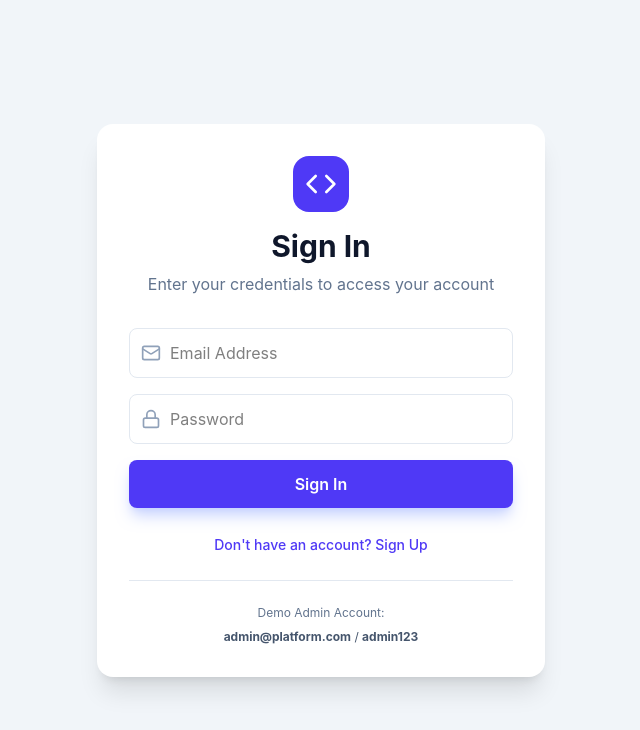
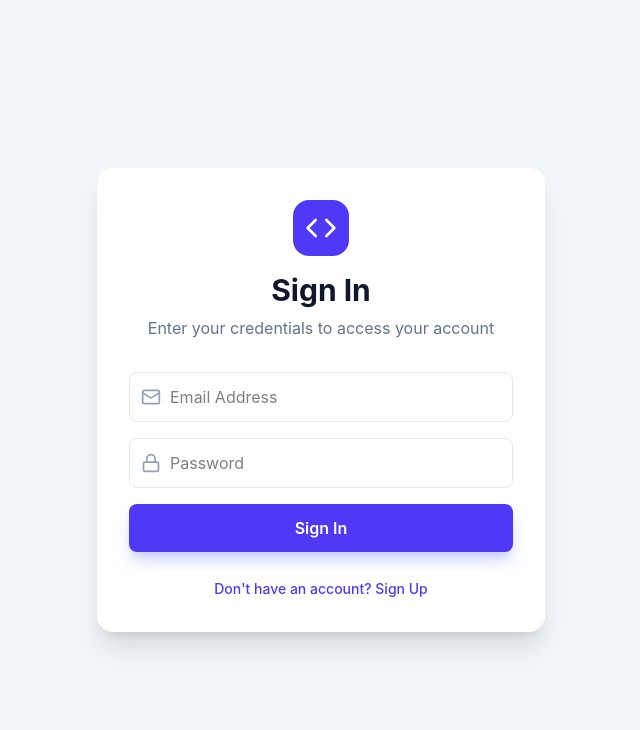
Before and after one commit to aimlclubbytexl-cmd/weeklycode, a React (Vite) app: page /login in a window 1280 px wide. Shown: the top 730 px of the page, without its empty margins (319-959 px from the left). Built offline with nearby package versions, Linux system fonts and the light colour scheme; no server answers.

Commit message:
feat: remove demo admin login info from Auth component
Co-authored-by: aimlclubbytexl-cmd <294773284+aimlclubbytexl-cmd@users.noreply.github.com>

```diff
--- a/src/components/Auth.tsx
+++ b/src/components/Auth.tsx
@@ -222,15 +222,6 @@ export const Auth: React.FC<AuthProps> = ({ onLogin }) => {
             {isSignup ? 'Already have an account? Sign In' : "Don't have an account? Sign Up"}
           </button>
         </div>
-
-        {!isSignup && (
-          <div className="mt-6 pt-6 border-t border-slate-200">
-            <p className="text-xs text-slate-500 text-center mb-2">Demo Admin Account:</p>
-            <p className="text-xs text-slate-600 text-center">
-              <strong>admin@platform.com</strong> / <strong>admin123</strong>
-            </p>
-          </div>
-        )}
       </div>
     </div>
   );
```
